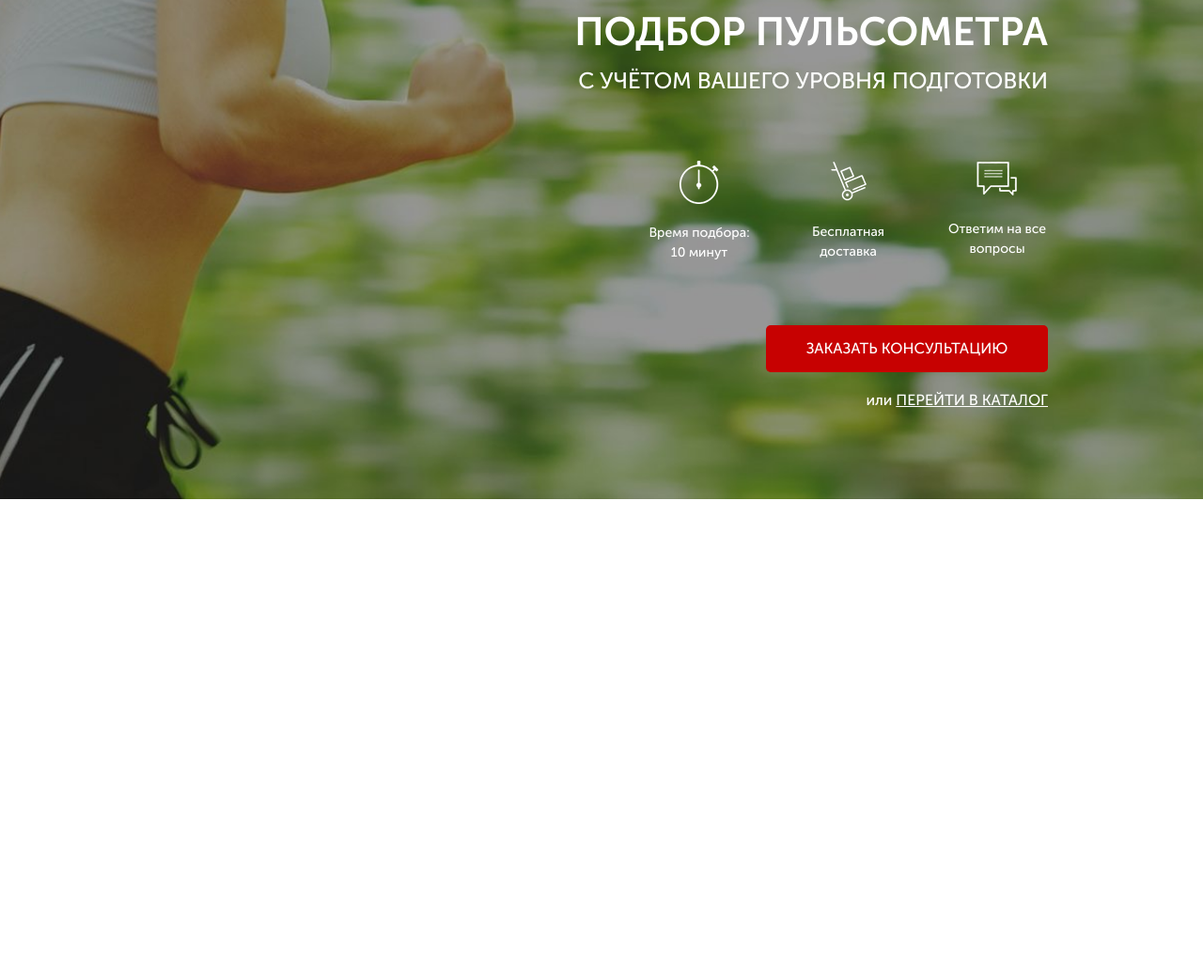
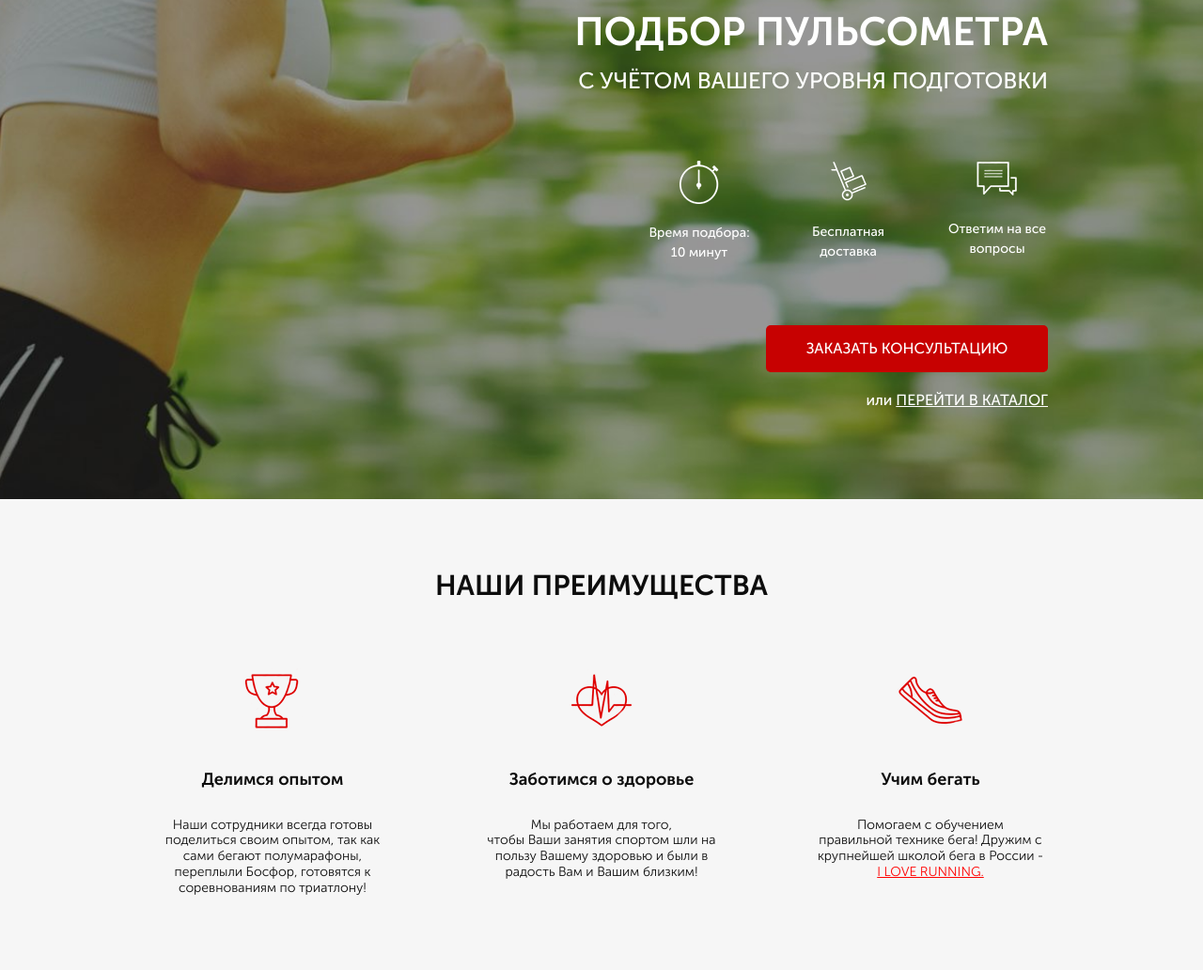
Before and after one commit to sergei-kholodenin/pulsometrs, a website: page src/index.html in a window 1280 px wide. Shown: the part 165-1197 px from the top of the page at 94% size. Before the commit the page ends 800 px from the top, so only its background shows below. Drawn offline with Linux system fonts and the light colour scheme; files whose address does not match are found by name.

Commit message:
second_section_reason

```diff
--- a/src/index.html
+++ b/src/index.html
@@ -56,5 +56,27 @@
             </div>
         </div>
     </div>
+    <div class="reasons">
+        <div class="container">
+            <h2 class="reasons__title">НАШИ ПРЕИМУЩЕСТВА</h2>
+            <div class="reasons__icons">
+                <div class="reasons__icon">
+                    <img src="icons/reasons/reasons_icon_cup_1.png" alt="cup">
+                    <span>Делимся опытом</span>
+                    Наши сотрудники всегда готовы <br> поделиться своим опытом, так как сами бегают полумарафоны, переплыли Босфор, готовятся к соревнованиям по триатлону!
+                </div>
+                <div class="reasons__icon">
+                    <img src="icons/reasons/reasons_icon_heart_2.png" alt="heart">
+                    <span>Заботимся о здоровье</span>
+                    Мы работаем для того,<br> чтобы Ваши занятия спортом шли на пользу Вашему здоровью и были в радость Вам и Вашим близким!
+                </div>
+                <div class="reasons__icon">
+                    <img src="icons/reasons/reasons_icon_shoe_3.png" alt="shoe">
+                    <span>Учим бегать</span>
+                    Помогаем с обучением <br> правильной технике бега!  Дружим с крупнейшей школой бега в России - <a href="#">I LOVE RUNNING.</a>
+                </div>
+            </div>
+        </div>
+    </div>
 </body>
 </html>
--- /dev/null
+++ b/src/sass/blocks/_reasons.scss
@@ -0,0 +1,40 @@
+.reasons {
+    min-height: 470px;
+    background-color: #f6f6f6;
+    padding: 70px 0 78px 0;
+    &__title {
+        font-size: 30px;
+        font-weight: 700;
+        color: #0d0d0d;
+        text-align: center;
+    }
+    &__icons {
+        margin-top: 65px;
+        display: flex;
+        justify-content: space-between;
+    }
+    &__icon {
+        display: flex;
+        flex-direction: column;
+        width: 250px;
+        font-size: 14px;
+        line-height: 1.2;
+        font-weight: 300;
+        color: #0d0d0d;
+        text-align: center;
+        img{
+            display: block;
+            margin: 0 auto;
+            margin-bottom: 38px;
+        }
+        span {
+            font-size: 18px;
+            font-weight: 700;
+            margin-bottom: 29px;
+        }
+        a {
+            text-decoration: underline;
+            color: #ff0000;
+        }
+    }
+}
--- a/src/sass/style.scss
+++ b/src/sass/style.scss
@@ -11,3 +11,4 @@
 @import 'blocks/promo';
 @import 'blocks/header';
 @import 'blocks/buttons';
+@import 'blocks/reasons';
```
Also changed, not shown: src/css/style.min.css, src/sass/base/_media.scss (added).
